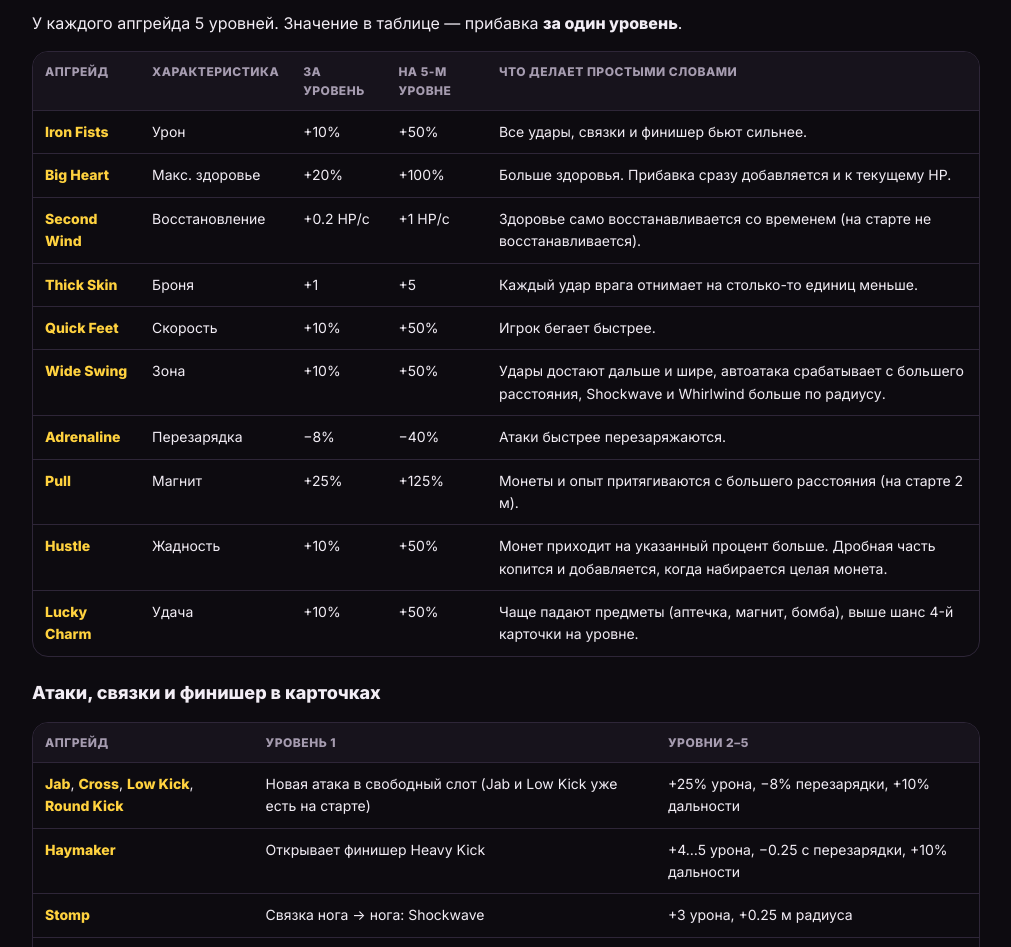
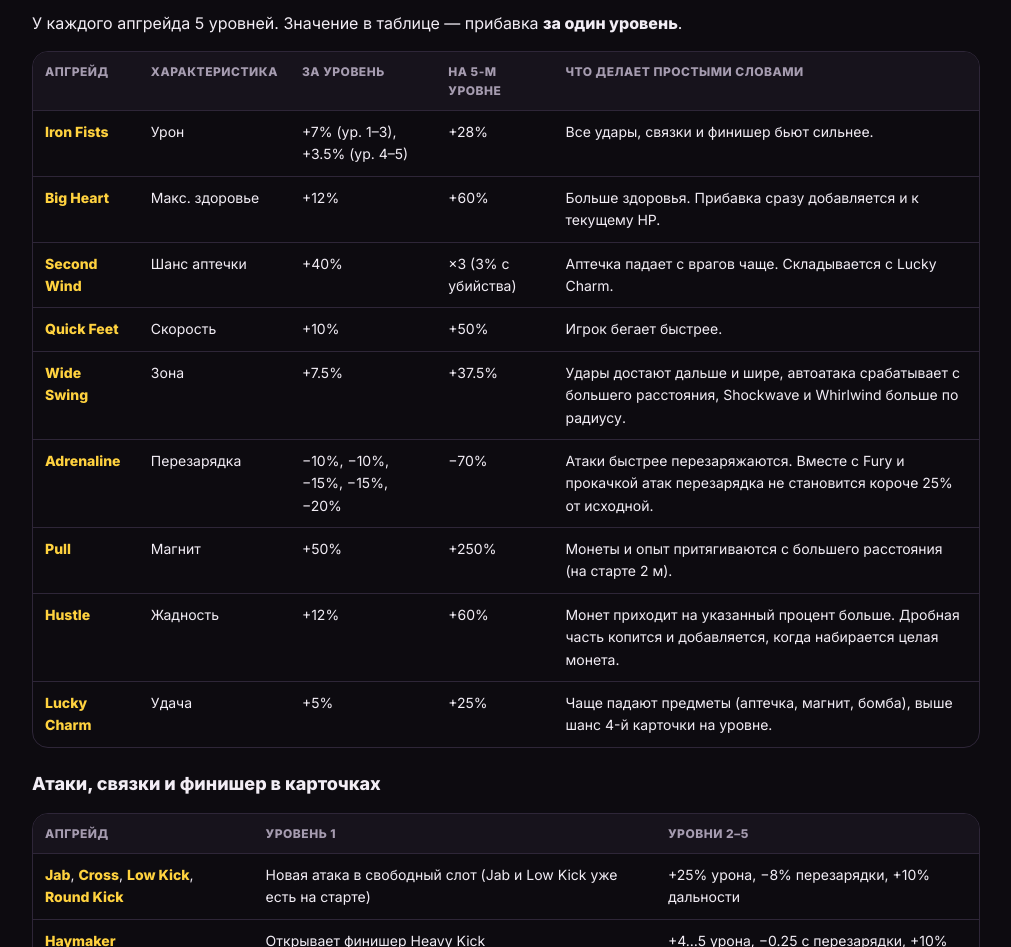
Before and after one commit to Yamassi/fury-force, a plain HTML site: page document.html in a window 1280 px wide. Shown: the part 4956-5903 px from the top of the page, without its empty margins (134-1145 px from the left). Drawn offline with Linux system fonts and the light colour scheme.

Commit message:
update upgrade balance

```diff
--- a/document.html
+++ b/document.html
@@ -334,16 +334,15 @@ footer { margin-top: 48px; padding: 28px 0 40px; border-top: 1px solid var(--lin
     <table>
       <thead><tr><th>Апгрейд</th><th>Характеристика</th><th>За уровень</th><th>На 5-м уровне</th><th>Что делает простыми словами</th></tr></thead>
       <tbody>
-        <tr><td><b>Iron Fists</b></td><td>Урон</td><td>+10%</td><td>+50%</td><td>Все удары, связки и финишер бьют сильнее.</td></tr>
-        <tr><td><b>Big Heart</b></td><td>Макс. здоровье</td><td>+20%</td><td>+100%</td><td>Больше здоровья. Прибавка сразу добавляется и к текущему HP.</td></tr>
-        <tr><td><b>Second Wind</b></td><td>Восстановление</td><td>+0.2 HP/с</td><td>+1 HP/с</td><td>Здоровье само восстанавливается со временем (на старте не восстанавливается).</td></tr>
-        <tr><td><b>Thick Skin</b></td><td>Броня</td><td>+1</td><td>+5</td><td>Каждый удар врага отнимает на столько-то единиц меньше.</td></tr>
+        <tr><td><b>Iron Fists</b></td><td>Урон</td><td>+7% (ур. 1–3), +3.5% (ур. 4–5)</td><td>+28%</td><td>Все удары, связки и финишер бьют сильнее.</td></tr>
+        <tr><td><b>Big Heart</b></td><td>Макс. здоровье</td><td>+12%</td><td>+60%</td><td>Больше здоровья. Прибавка сразу добавляется и к текущему HP.</td></tr>
+        <tr><td><b>Second Wind</b></td><td>Шанс аптечки</td><td>+40%</td><td>×3 (3% с убийства)</td><td>Аптечка падает с врагов чаще. Складывается с Lucky Charm.</td></tr>
         <tr><td><b>Quick Feet</b></td><td>Скорость</td><td>+10%</td><td>+50%</td><td>Игрок бегает быстрее.</td></tr>
-        <tr><td><b>Wide Swing</b></td><td>Зона</td><td>+10%</td><td>+50%</td><td>Удары достают дальше и шире, автоатака срабатывает с большего расстояния, Shockwave и Whirlwind больше по радиусу.</td></tr>
-        <tr><td><b>Adrenaline</b></td><td>Перезарядка</td><td>−8%</td><td>−40%</td><td>Атаки быстрее перезаряжаются.</td></tr>
-        <tr><td><b>Pull</b></td><td>Магнит</td><td>+25%</td><td>+125%</td><td>Монеты и опыт притягиваются с большего расстояния (на старте 2 м).</td></tr>
-        <tr><td><b>Hustle</b></td><td>Жадность</td><td>+10%</td><td>+50%</td><td>Монет приходит на указанный процент больше. Дробная часть копится и добавляется, когда набирается целая монета.</td></tr>
-        <tr><td><b>Lucky Charm</b></td><td>Удача</td><td>+10%</td><td>+50%</td><td>Чаще падают предметы (аптечка, магнит, бомба), выше шанс 4-й карточки на уровне.</td></tr>
+        <tr><td><b>Wide Swing</b></td><td>Зона</td><td>+7.5%</td><td>+37.5%</td><td>Удары достают дальше и шире, автоатака срабатывает с большего расстояния, Shockwave и Whirlwind больше по радиусу.</td></tr>
+        <tr><td><b>Adrenaline</b></td><td>Перезарядка</td><td>−10%, −10%, −15%, −15%, −20%</td><td>−70%</td><td>Атаки быстрее перезаряжаются. Вместе с Fury и прокачкой атак перезарядка не становится короче 25% от исходной.</td></tr>
+        <tr><td><b>Pull</b></td><td>Магнит</td><td>+50%</td><td>+250%</td><td>Монеты и опыт притягиваются с большего расстояния (на старте 2 м).</td></tr>
+        <tr><td><b>Hustle</b></td><td>Жадность</td><td>+12%</td><td>+60%</td><td>Монет приходит на указанный процент больше. Дробная часть копится и добавляется, когда набирается целая монета.</td></tr>
+        <tr><td><b>Lucky Charm</b></td><td>Удача</td><td>+5%</td><td>+25%</td><td>Чаще падают предметы (аптечка, магнит, бомба), выше шанс 4-й карточки на уровне.</td></tr>
       </tbody>
     </table>
   </div>
```
